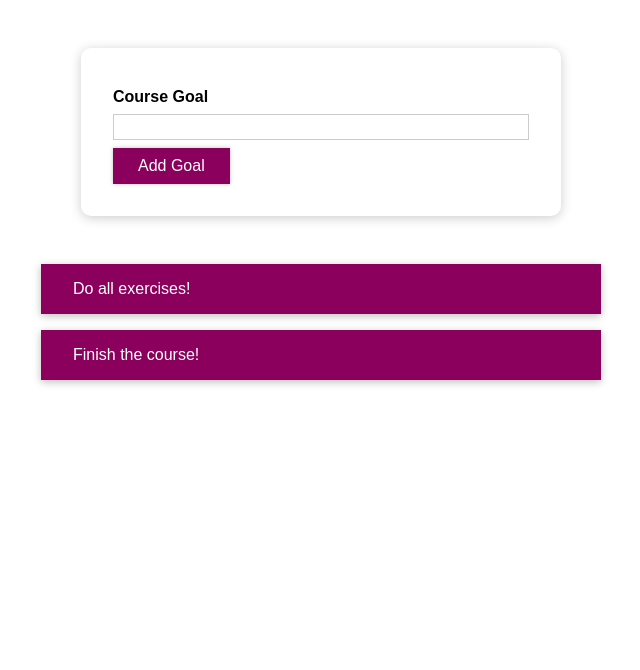
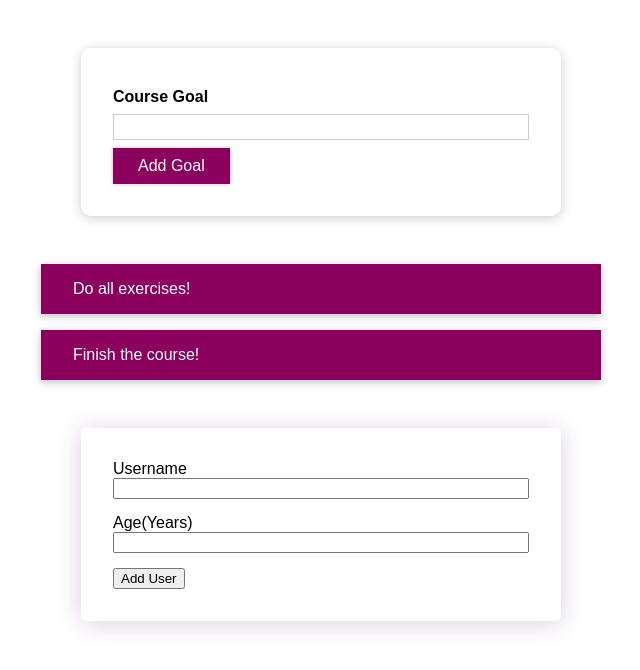
Before and after one commit to Harishkumar-J/LearnStyles, a React (Create React App) app: page / in a window 1280 px wide. Shown: the top 670 px of the page, without its empty margins (319-959 px from the left). Built offline with nearby package versions, Linux system fonts and the light colour scheme; the HTML template or start-up script is replaced by a standard one.

Commit message:
Building addtional Userform(practice)

```diff
--- a/src/App.css
+++ b/src/App.css
@@ -12,7 +12,6 @@
 	box-shadow: 0 2px 12px rgba(0, 0, 0, 0.2);
 	border-radius: 10px;
 	width: 35rem;
-	max-width: 90%;
 	margin: 3rem auto;
 }
 
--- a/src/App.js
+++ b/src/App.js
@@ -2,25 +2,28 @@ import React, { useState } from 'react';
 
 import CourseGoalList from './components/CourseGoals/CourseGoalList/CourseGoalList';
 import CourseInput from './components/CourseGoals/CourseInput/CourseInput';
+
+import UserForm from './components/UserForm/UserForm';
+
 import './App.css';
 
 const App = () => {
 	const [courseGoals, setCourseGoals] = useState([
 		{ text: 'Do all exercises!', id: 'g1' },
-    { text: 'Finish the course!', id: 'g2' }
+		{ text: 'Finish the course!', id: 'g2' },
 	]);
 
-  const addGoalHandler = enteredText => {
-    setCourseGoals(prevGoals => {
+	const addGoalHandler = (enteredText) => {
+		setCourseGoals((prevGoals) => {
 			const updatedGoals = [...prevGoals];
 			updatedGoals.unshift({ text: enteredText, id: Math.random().toString() });
 			return updatedGoals;
 		});
 	};
 
-  const deleteItemHandler = goalId => {
-    setCourseGoals(prevGoals => {
-      const updatedGoals = prevGoals.filter(goal => goal.id !== goalId);
+	const deleteItemHandler = (goalId) => {
+		setCourseGoals((prevGoals) => {
+			const updatedGoals = prevGoals.filter((goal) => goal.id !== goalId);
 			return updatedGoals;
 		});
 	};
@@ -37,10 +40,10 @@ const App = () => {
 
 	return (
 		<div>
-      <section id="goal-form">
+			<section id='goal-form'>
 				<CourseInput onAddGoal={addGoalHandler} />
 			</section>
-      <section id="goals">
+			<section id='goals'>
 				{content}
 				{/* {courseGoals.length > 0 && (
           <CourseGoalList
@@ -50,6 +53,7 @@ const App = () => {
         ) // <p style={{ textAlign: 'center' }}>No goals found. Maybe add one?</p>
         } */}
 			</section>
+			<UserForm />
 		</div>
 	);
 };
--- /dev/null
+++ b/src/components/UserForm/UserForm.js
@@ -0,0 +1,68 @@
+import { useState } from 'react';
+import styles from './UserForm.module.css';
+import UserFormDetails from './UserFormDetails';
+
+const UserForm = () => {
+	const [userName, setUserName] = useState('');
+	const [age, setAge] = useState('');
+	const [userDetails, setUserDetails] = useState([
+		{ userName: '', age: '', id: '' },
+	]);
+
+	const ageHandler = (e) => {
+		setAge(e.target.value);
+	};
+	const userNameHandler = (e) => {
+		setUserName(e.target.value);
+	};
+	const addUserHandler = (e) => {
+		e.preventDefault();
+		console.log('UserName = ', userName);
+		console.log('Age = ', age);
+		if (userName.trim().length === 0 || age === '') {
+			alert('Please enter a valid name and age (non-empty values)');
+		} else {
+			setUserDetails((prevDetails) => {
+				const updatedUserDetails = [
+					...prevDetails,
+					{
+						userName: userName,
+						age: age,
+						id: Math.random().toString(),
+					},
+				];
+				return updatedUserDetails;
+			});
+		}
+		setUserName('');
+		setAge('');
+	};
+	const deleteUserHandler = (user_id) => {
+		setUserDetails((prevDetails) => {
+			const updatedUserDetails = prevDetails.filter(
+				(user) => user.id !== user_id
+			);
+			return updatedUserDetails;
+		});
+	};
+	return (
+		<>
+			<form onSubmit={addUserHandler}>
+				<div className={styles.form}>
+					<label>Username</label>
+					<input type='text' onChange={userNameHandler} value={userName} />
+
+					<label>Age(Years)</label>
+					<input type='number' onChange={ageHandler} value={age} />
+					<button type='submit'>Add User</button>
+				</div>
+			</form>
+			<UserFormDetails
+				formDetails={userDetails}
+				onDeleteUser={deleteUserHandler}
+			/>
+		</>
+	);
+};
+
+export default UserForm;
--- /dev/null
+++ b/src/components/UserForm/UserForm.module.css
@@ -0,0 +1,17 @@
+.form {
+	width: 30rem;
+	max-width: 90%;
+	border-radius: 5px;
+	padding: 2rem;
+	margin: 3rem auto;
+	box-shadow: 0 2px 25px rgba(79, 8, 95, 0.2);
+}
+
+.form label {
+	width: 100%;
+}
+
+.form input {
+	margin-bottom: 15px;
+	width: 100%;
+}
--- /dev/null
+++ b/src/components/UserForm/UserFormDetails.js
@@ -0,0 +1,22 @@
+import styles from './UserFormDetails.module.css';
+const UserFormDetails = (props) => {
+	return (
+		<div>
+			<ul>
+				{props.formDetails.length > 1
+					? props.formDetails.slice(1).map((user) => (
+							<li
+								className={styles.userDetail}
+								key={user.id}
+								onClick={() => props.onDeleteUser(user.id)}>
+								<p>
+									{user.userName} ({user.age} years old)
+								</p>
+							</li>
+					  ))
+					: null}
+			</ul>
+		</div>
+	);
+};
+export default UserFormDetails;
--- /dev/null
+++ b/src/components/UserForm/UserFormDetails.module.css
@@ -0,0 +1,9 @@
+.userDetail {
+	margin: 1rem 60px;
+	background: rebeccapurple;
+	color: white;
+	padding: 2px 2rem;
+	box-shadow: -3px 4px 7px rgb(24 40 102 / 58%);
+	cursor: pointer;
+	width: 35rem;
+}
```
Lines whose indentation alone changed are shown as unchanged.
